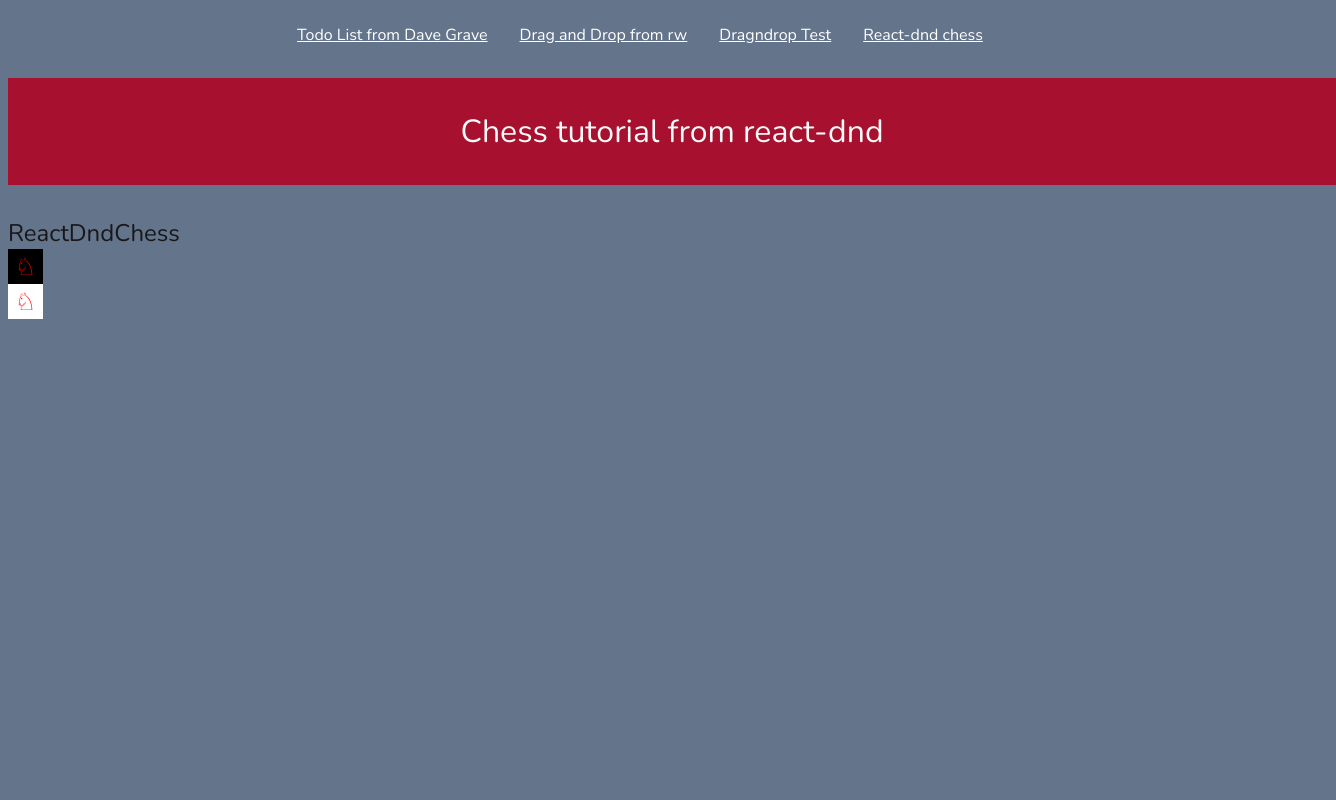
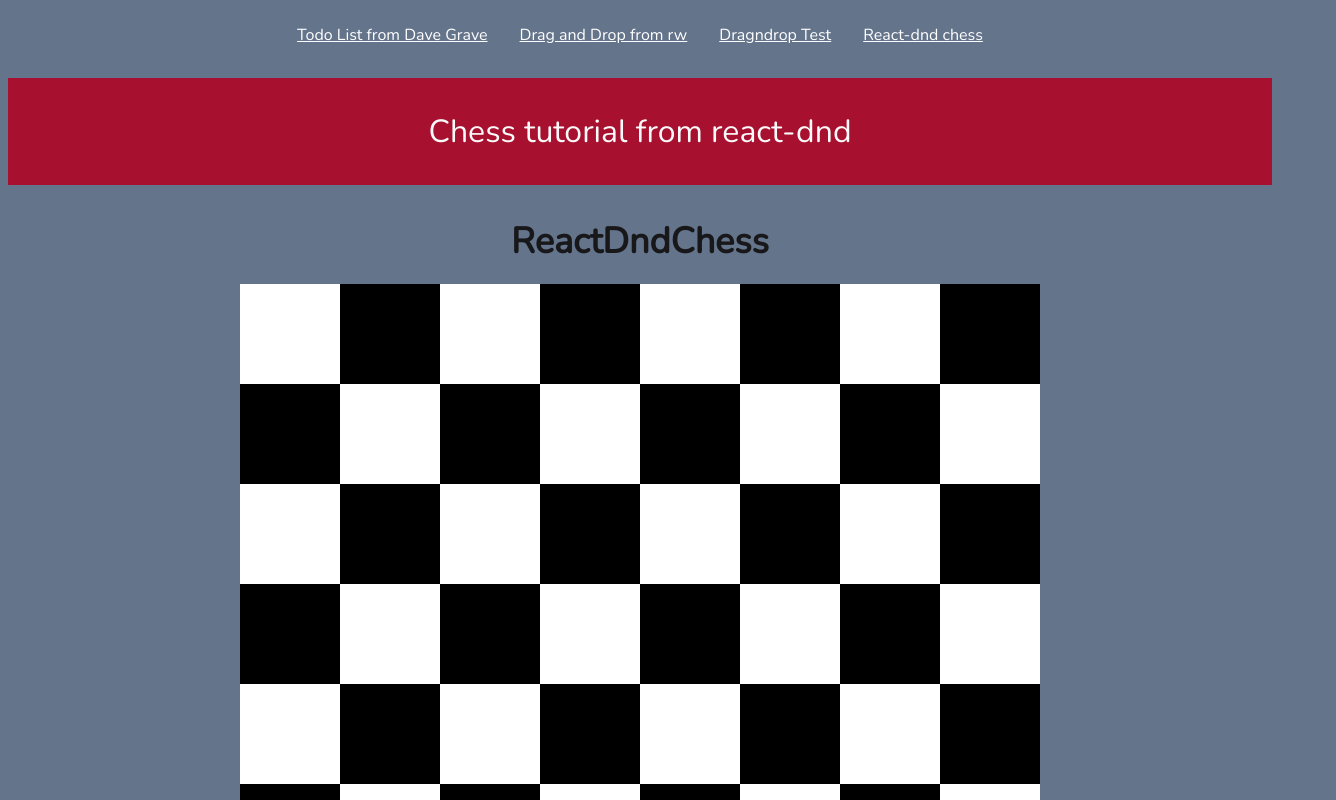
Before and after one commit to HenriTeinturier/dragNDrop, a React (Create React App) app: page / in a window 1280 px wide. Both pictures are taken after a click on the element "React-dnd chess". Shown: the top 800 px of the page, 1336 px wide, since content can reach past the window. Built offline with nearby package versions, Linux system fonts and the light colour scheme; data requests are answered from the project's data file.

Commit message:
chessBoard and knightMove

```diff
--- a/src/Components/HeaderTitle/headerTitle.scss
+++ b/src/Components/HeaderTitle/headerTitle.scss
@@ -1,5 +1,5 @@
 .headerTitleWrapper {
-  width: 100%;
+  // width: 100%;
   display: flex;
   justify-content: center;
   background-color: rgb(167, 16, 46);
--- /dev/null
+++ b/src/Components/ReactDndChess/Board/Board.js
@@ -0,0 +1,69 @@
+import React, { useState } from 'react'
+import { Knight } from '../Knight/Knight';
+import { Square } from '../Square/Square';
+
+
+
+export const Board = () => {
+
+  const [knightPosition, setKnightPosition] = useState([1, 7]);
+
+  function moveKnight(toX, toY) {
+    setKnightPosition([toX, toY]);
+  }
+
+  function handleMoveKnight(toX, toY) {
+    if (canMoveKnight(toX, toY)) {
+      moveKnight(toX, toY);
+    }
+  }
+
+  function renderSquare(caseNumber, [knightX, knightY]) {
+    const x =  caseNumber % 8;
+    const y = Math.floor(caseNumber / 8);
+    const black = (x + y) % 2 === 1;
+    const isKnightHere = knightX === x && knightY === y;
+    const piece = isKnightHere ? <Knight /> : null;
+
+    return (
+        <div
+          className='squareWrapper'
+          key={caseNumber}
+          onClick={() => handleMoveKnight(x, y)}
+        >
+          <Square
+            black={black}
+          >
+            {piece}
+          </Square>
+        </div>
+      )
+  }
+
+  function canMoveKnight(toX, toY) {
+    const [x, y] = knightPosition;
+    const dx = toX - x;
+    const dy = toY - y;
+
+    return (
+      (Math.abs(dx) === 2 && Math.abs(dy) === 1) ||
+      (Math.abs(dx) === 1 && Math.abs(dy) === 2)
+    );
+  }
+
+
+  const squares = [];
+  for (let caseNumber = 0; caseNumber < 64; caseNumber++) {
+    squares.push(renderSquare(caseNumber, knightPosition));
+  }
+
+
+  return (
+    <div
+      className='boardWrapper'
+    >
+
+      {squares}
+    </div>
+  )
+}
--- a/src/Components/ReactDndChess/Knight/Knight.js
+++ b/src/Components/ReactDndChess/Knight/Knight.js
@@ -2,6 +2,6 @@ import React from 'react'
 
 export const Knight = () => {
   return (
-    <span style={{color: 'red', zIndex: '100'}}>♘</span>
+    <span className="knight">♘</span>
   )
 }
--- a/src/Components/ReactDndChess/ReactDndChess.js
+++ b/src/Components/ReactDndChess/ReactDndChess.js
@@ -1,19 +1,26 @@
-import React from 'react'
+import React, { useState } from 'react'
 import './reactDndChess.scss';
 import { Knight } from './Knight/Knight';
 import { Square } from './Square/Square';
+import { Board } from './Board/Board';
 
 export const ReactDndChess = () => {
+
+
+
   return (
-    <div>
-    <div>ReactDndChess</div>
-    <Square black >
-      <Knight />
-    </Square>
-    <Square >
-      <Knight />
-    </Square>
+    <>
+      <div
+        className='reactDndChessTitle'
+      >
+        ReactDndChess
+      </div>
+      <div className='chessWrapper'>
 
-    </div>
+        <Board />
+
+      </div>
+    </>
+
   )
 }
--- a/src/Components/ReactDndChess/Square/Square.js
+++ b/src/Components/ReactDndChess/Square/Square.js
@@ -1,6 +1,23 @@
 import React from 'react'
 
 export const Square = ({ black, children }) => {
-  const fill = black ? 'black' : 'white'
-  return <div style={{ backgroundColor: fill, height: '35px', width: '35px', display: 'flex', justifyContent: 'center', alignItems: 'center' }} >{children}</div>
+  const fill = black ? 'black' : 'white';
+  const stroke = black ? 'white' : 'black';
+  return (
+    <div
+      className='square'
+      style={{
+        backgroundColor: fill,
+        // height: '100px',
+        // width: '100px',
+        // display: 'flex',
+        // justifyContent: 'center',
+        // alignItems: 'center',
+        color: stroke,
+        // fontSize: '4rem'
+      }}
+    >
+      {children}
+    </div>
+  )
 }
--- a/src/Components/ReactDndChess/reactDndChess.scss
+++ b/src/Components/ReactDndChess/reactDndChess.scss
@@ -0,0 +1,39 @@
+.reactDndChessTitle {
+    font-size: 1.5em;
+    font-weight: bold;
+    margin-bottom: 0.5em;
+    text-align: center;
+}
+
+.chessWrapper {
+  display: flex;
+  justify-content: center;
+  width: 80%;
+  margin: auto;
+  // align-items: center;
+  // flex-direction: column;
+}
+
+.boardWrapper {
+  display: flex;
+  justify-content: center;
+  align-items: center;
+  width: 800px;
+  // height: 100%;
+  flex-wrap: wrap;
+}
+
+.square {
+  background-color: fill;
+  height: 100px;
+  width: 100px;
+  display: flex;
+  justify-content: center;
+  align-items: center;
+  font-size: 4rem;
+}
+
+.squareWrapper {
+  width: 12.5%;
+  height: 12.5%;
+}
```
